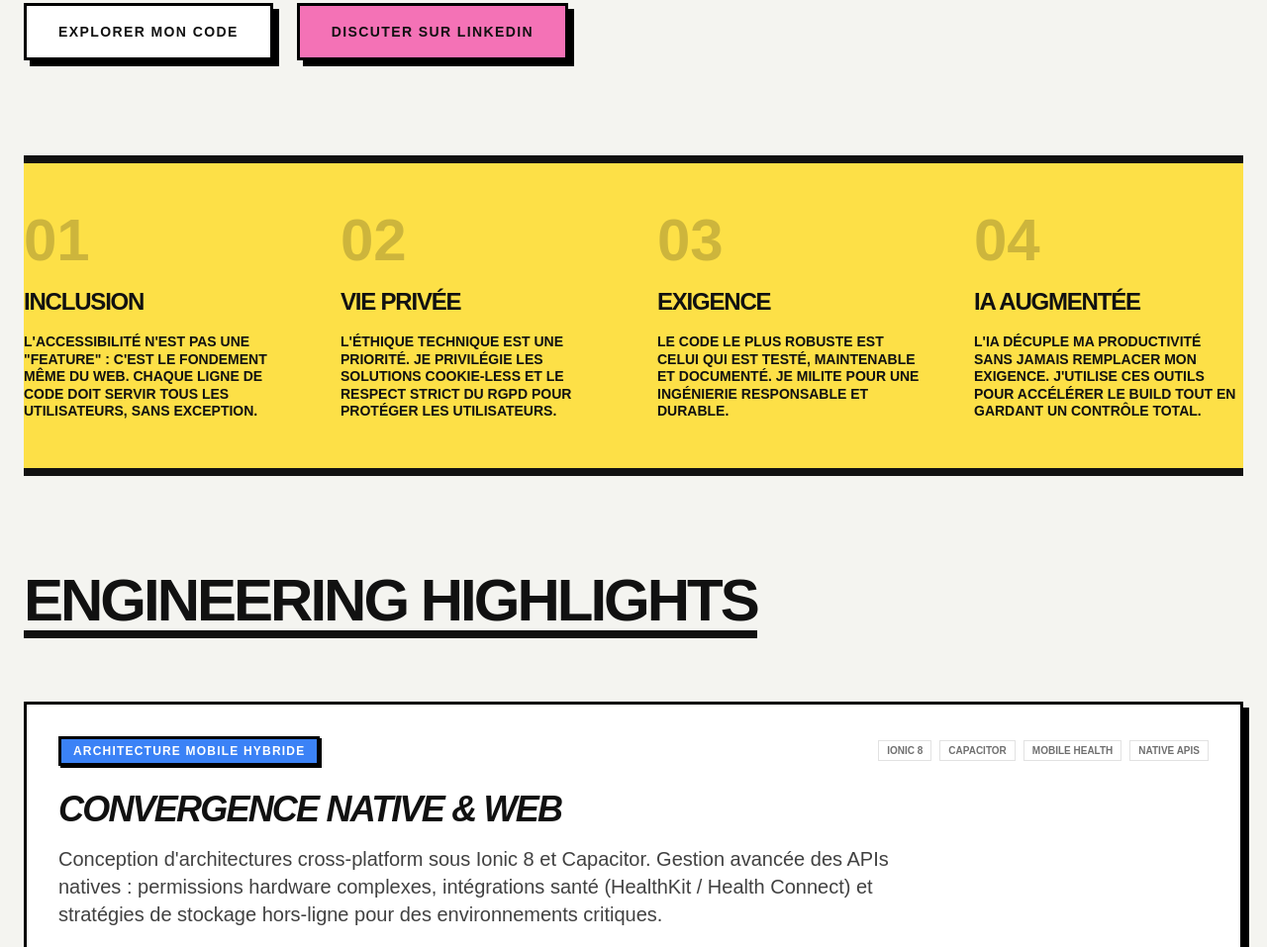
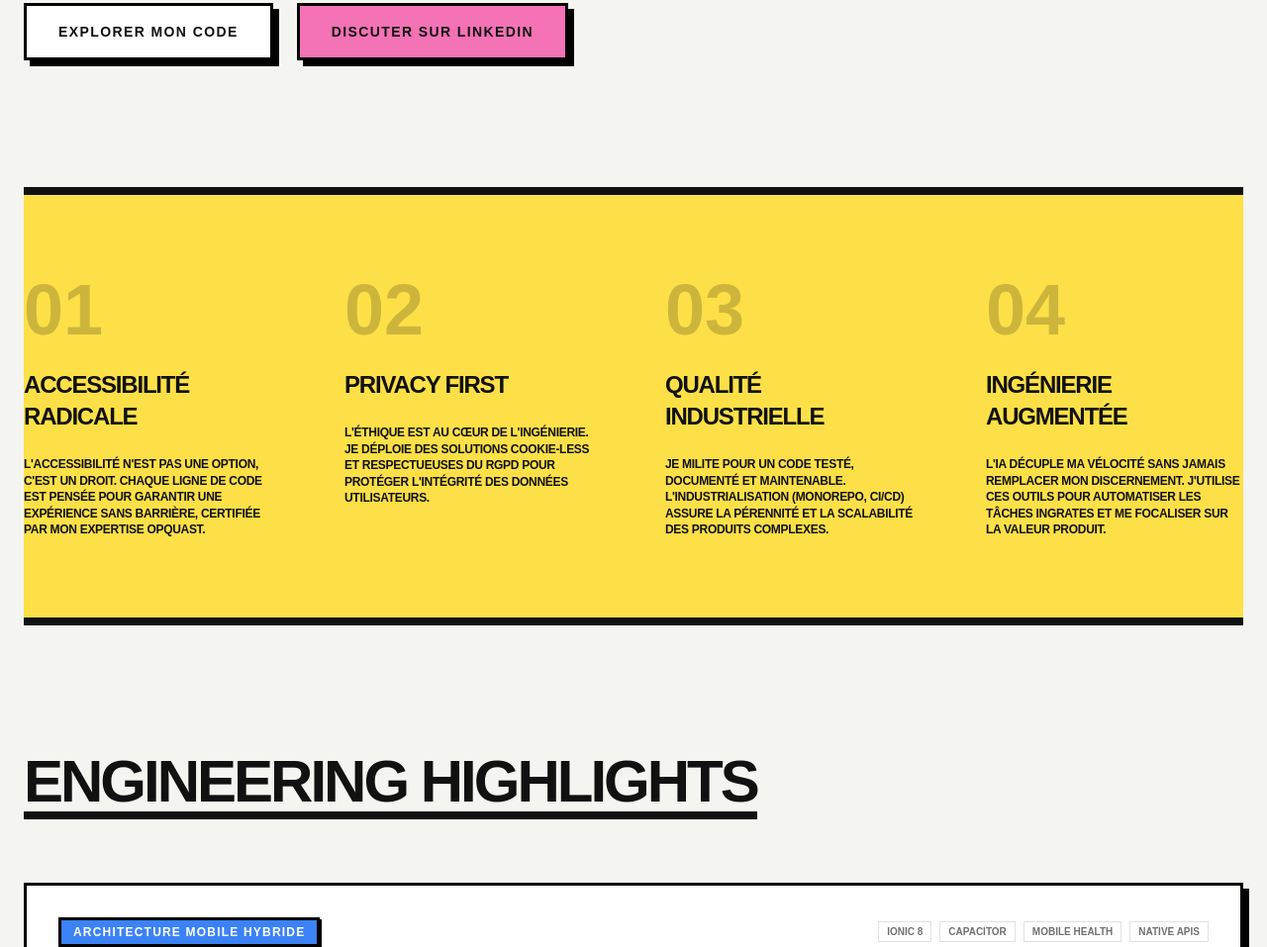
Before and after one commit to JohnnyEvo/johnnyevo.github.io, an Astro site: page / in a window 1280 px wide. Shown: the part 1039-1996 px from the top of the page at 99% size. Built offline with nearby package versions, Linux system fonts and the light colour scheme; Astro itself is replaced by a stand-in of ours; a web font is replaced by a local one.

Commit message:
style: refine manifesto banner padding and senior copywriting

```diff
--- a/src/components/Manifesto.astro
+++ b/src/components/Manifesto.astro
@@ -2,34 +2,34 @@
 import ThemeToggle from "./ThemeToggle.astro";
 ---
 
-<section class="my-24 border-y-8 border-text py-12 bg-accent-yellow dark:bg-accent-yellow/10">
-  <div class="grid grid-cols-1 md:grid-cols-2 lg:grid-cols-4 gap-12 text-text">
-    <div class="flex flex-col gap-4">
-      <span class="text-6xl font-black opacity-20">01</span>
-      <h3 class="font-title font-black text-2xl uppercase tracking-tighter">Inclusion</h3>
-      <p class="font-bold leading-tight uppercase text-sm">
-        L'accessibilité n'est pas une "feature" : c'est le fondement même du web. Chaque ligne de code doit servir tous les utilisateurs, sans exception.
+<section class="my-32 border-y-8 border-text py-20 bg-accent-yellow dark:bg-accent-yellow/10">
+  <div class="grid grid-cols-1 md:grid-cols-2 lg:grid-cols-4 gap-16 text-text">
+    <div class="flex flex-col gap-6">
+      <span class="text-7xl font-black opacity-20 leading-none">01</span>
+      <h3 class="font-title font-black text-2xl uppercase tracking-tighter">Accessibilité Radicale</h3>
+      <p class="font-bold leading-snug uppercase text-xs tracking-tight">
+        L'accessibilité n'est pas une option, c'est un droit. Chaque ligne de code est pensée pour garantir une expérience sans barrière, certifiée par mon expertise Opquast.
       </p>
     </div>
-    <div class="flex flex-col gap-4">
-      <span class="text-6xl font-black opacity-20">02</span>
-      <h3 class="font-title font-black text-2xl uppercase tracking-tighter">Vie Privée</h3>
-      <p class="font-bold leading-tight uppercase text-sm">
-        L'éthique technique est une priorité. Je privilégie les solutions cookie-less et le respect strict du RGPD pour protéger les utilisateurs.
+    <div class="flex flex-col gap-6">
+      <span class="text-7xl font-black opacity-20 leading-none">02</span>
+      <h3 class="font-title font-black text-2xl uppercase tracking-tighter">Privacy First</h3>
+      <p class="font-bold leading-snug uppercase text-xs tracking-tight">
+        L'éthique est au cœur de l'ingénierie. Je déploie des solutions cookie-less et respectueuses du RGPD pour protéger l'intégrité des données utilisateurs.
       </p>
     </div>
-    <div class="flex flex-col gap-4">
-      <span class="text-6xl font-black opacity-20">03</span>
-      <h3 class="font-title font-black text-2xl uppercase tracking-tighter">Exigence</h3>
-      <p class="font-bold leading-tight uppercase text-sm">
-        Le code le plus robuste est celui qui est testé, maintenable et documenté. Je milite pour une ingénierie responsable et durable.
+    <div class="flex flex-col gap-6">
+      <span class="text-7xl font-black opacity-20 leading-none">03</span>
+      <h3 class="font-title font-black text-2xl uppercase tracking-tighter">Qualité Industrielle</h3>
+      <p class="font-bold leading-snug uppercase text-xs tracking-tight">
+        Je milite pour un code testé, documenté et maintenable. L'industrialisation (Monorepo, CI/CD) assure la pérennité et la scalabilité des produits complexes.
       </p>
     </div>
-    <div class="flex flex-col gap-4">
-      <span class="text-6xl font-black opacity-20">04</span>
-      <h3 class="font-title font-black text-2xl uppercase tracking-tighter">IA Augmentée</h3>
-      <p class="font-bold leading-tight uppercase text-sm">
-        L'IA décuple ma productivité sans jamais remplacer mon exigence. J'utilise ces outils pour accélérer le build tout en gardant un contrôle total.
+    <div class="flex flex-col gap-6">
+      <span class="text-7xl font-black opacity-20 leading-none">04</span>
+      <h3 class="font-title font-black text-2xl uppercase tracking-tighter">Ingénierie Augmentée</h3>
+      <p class="font-bold leading-snug uppercase text-xs tracking-tight">
+        L'IA décuple ma vélocité sans jamais remplacer mon discernement. J'utilise ces outils pour automatiser les tâches ingrates et me focaliser sur la valeur produit.
       </p>
     </div>
   </div>
```
